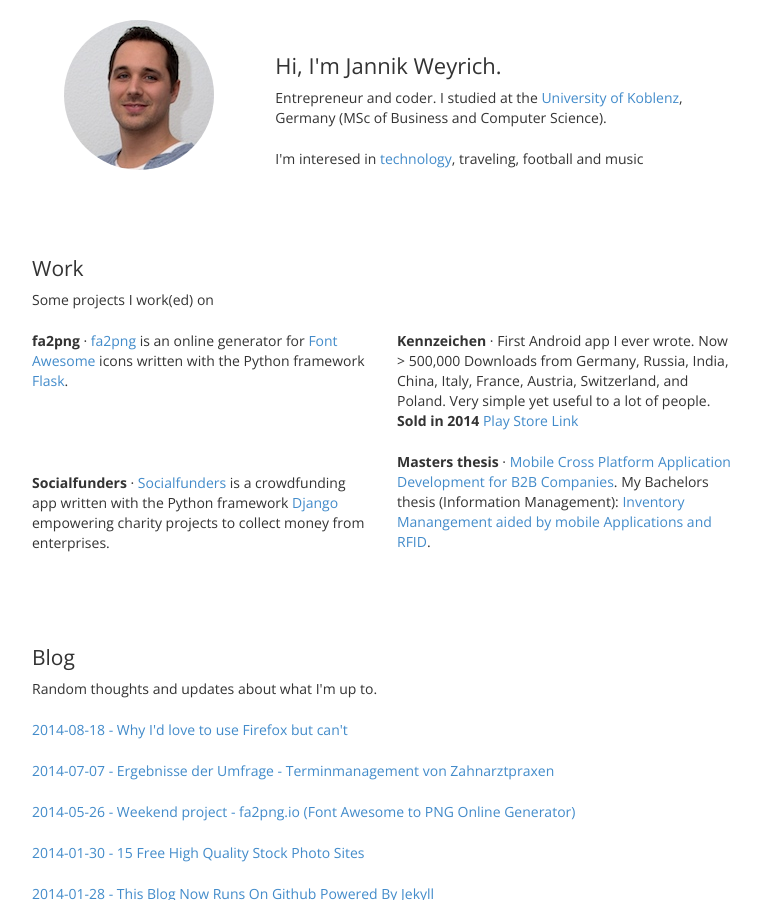
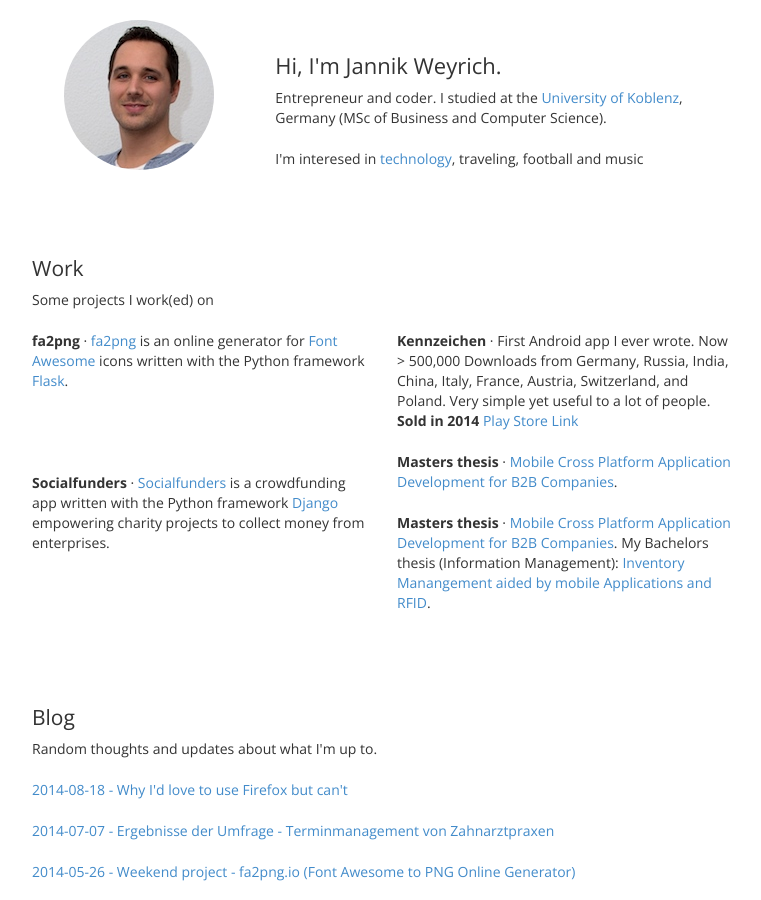
Before and after one commit to jnkwrych/jnkwrych.github.io, a Jekyll site: the page built from index.html, in a window 1280 px wide and 900 px high. Shown: the whole window, without its empty margins (258-1019 px from the left). Built offline with Jekyll 4.4.1, drawn with Linux system fonts in a browser that asks for light colours; Markdown is read by kramdown in place of the engine named in the settings.

Commit message:
Update index.html

```diff
--- a/index.html
+++ b/index.html
@@ -25,6 +25,11 @@ layout: default
             <p></p><b>Socialfunders</b> &middot; <a href="https://www.socialfunders.org/" target="_blank">Socialfunders</a> is a crowdfunding app written with the Python framework <a href="https://www.djangoproject.com/" target="_blank">Django
                     </a> empowering charity projects to collect money from enterprises.</p>
             </p>
+        </div>
+        <div class="col-md-6">
+            <p><b>Masters thesis</b> &middot; <a
+                    href="http://aleph1.uni-koblenz.de/F/6I6C7FBCG35QLH4H33PNLRCMEQCJEJAPHHL1YSTMLG12ILSN4I-22049?func=find-word&scan_code=WRD&rec_number=001305670&scan_word=CROSS-PLATTFORM-ANWENDUNGEN"
+                    target="_blank">Mobile Cross Platform Application Development for B2B Companies</a>.<p>
         </div>
         <div class="col-md-6">
             <p><b>Masters thesis</b> &middot; <a
```
